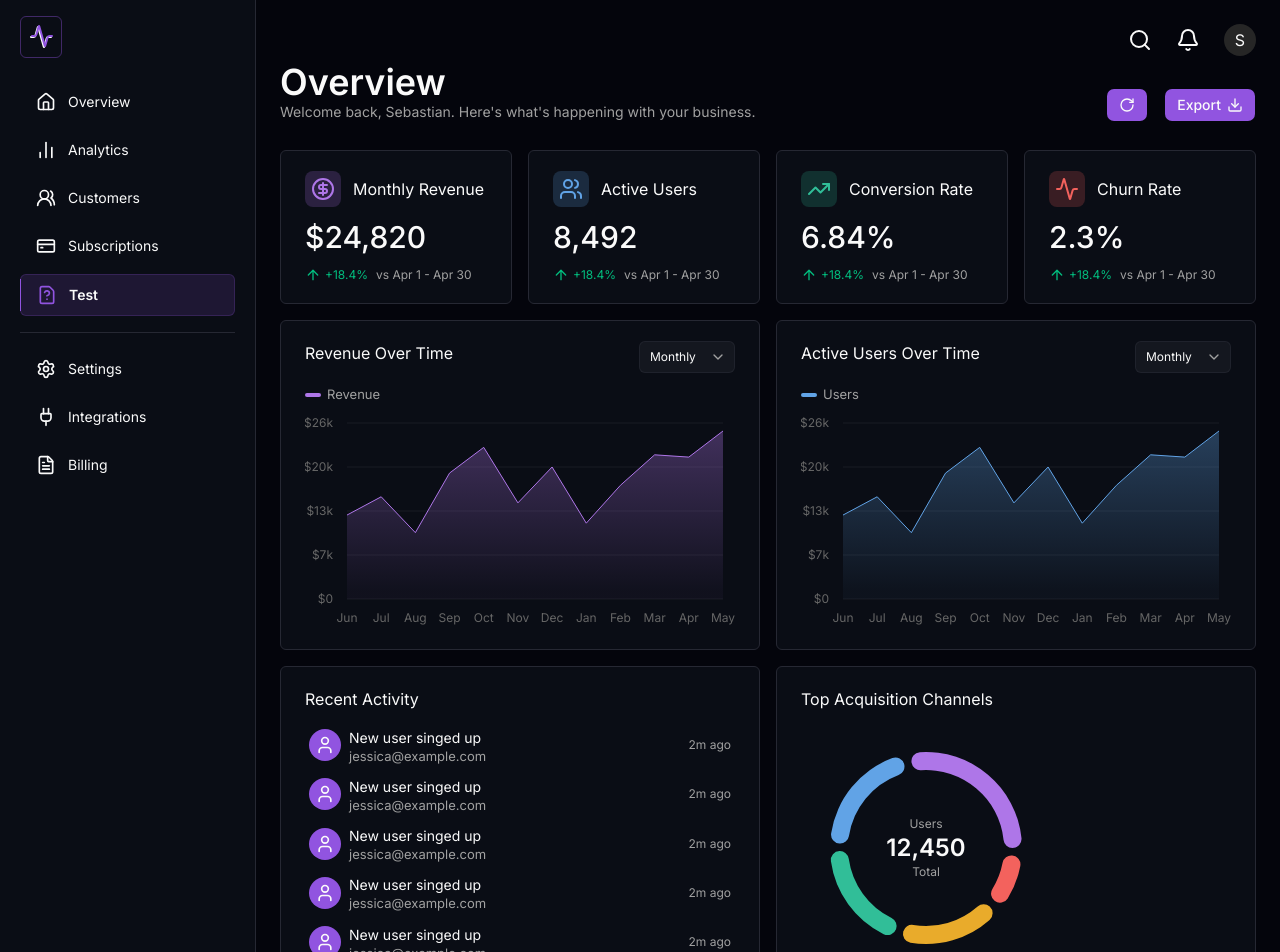
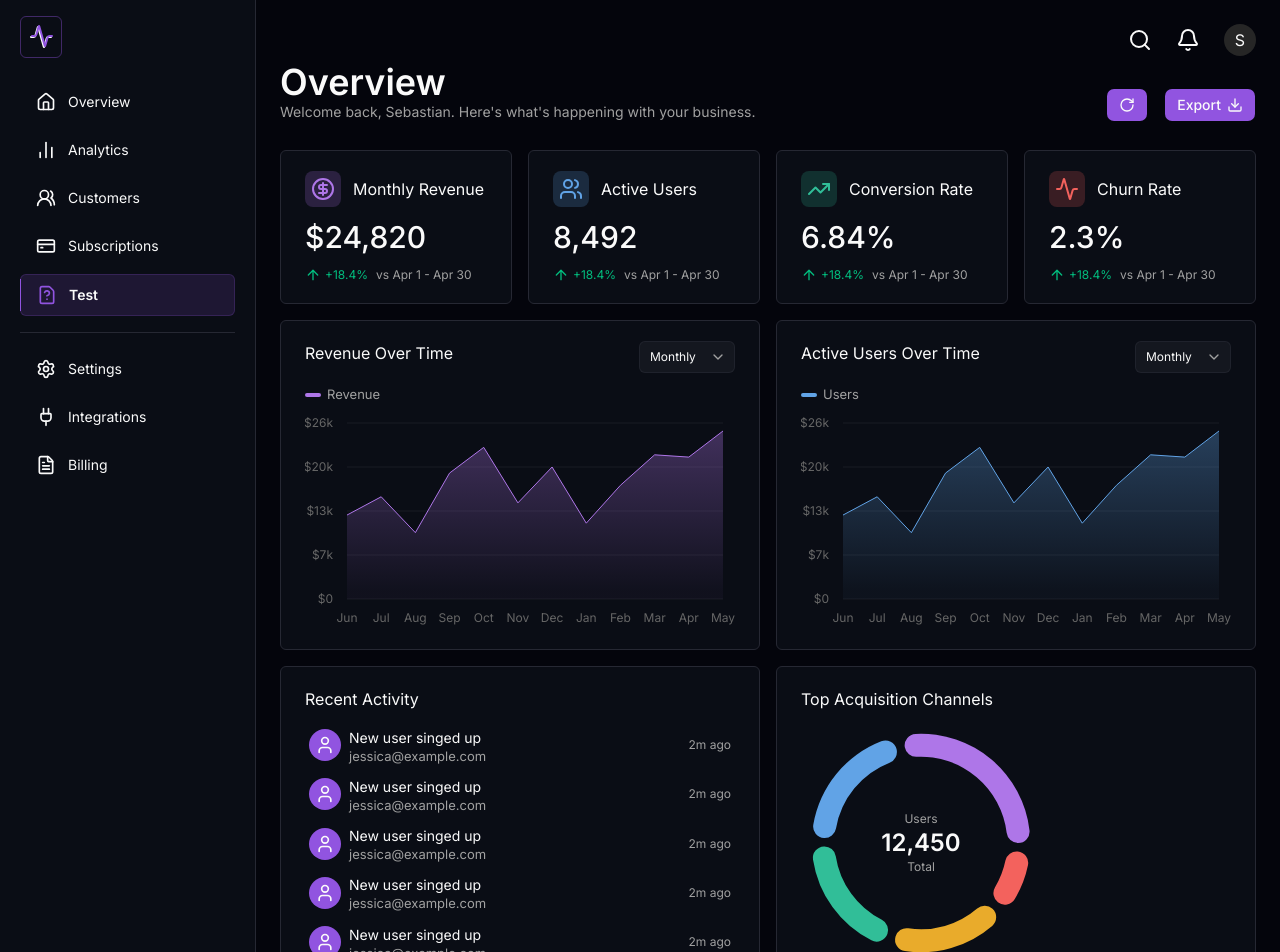
Before and after one commit to svsxn/metricly, a Next.js app: page / in a window 1280 px wide. Shown: the top 952 px of the page. Built offline with nearby package versions, Linux system fonts and the light colour scheme.

Commit message:
fix: sizes

```diff
--- a/src/components/dashboard/charts/chart-pie.tsx
+++ b/src/components/dashboard/charts/chart-pie.tsx
@@ -46,7 +46,7 @@ export default function ChartPie() {
   return (
     <ChartContainer
       config={chartConfig}
-      className="relative aspect-square w-full max-w-62.5 min-w-0"
+      className="relative aspect-square w-full max-w-60 min-w-0"
     >
       <PieChart>
         <ChartTooltip
@@ -57,8 +57,8 @@ export default function ChartPie() {
           data={chartData}
           dataKey="visitors"
           nameKey="browser"
-          innerRadius="65%"
-          outerRadius="80%"
+          innerRadius="75%"
+          outerRadius="95%"
           cornerRadius="50%"
           paddingAngle={5}
         />
```
